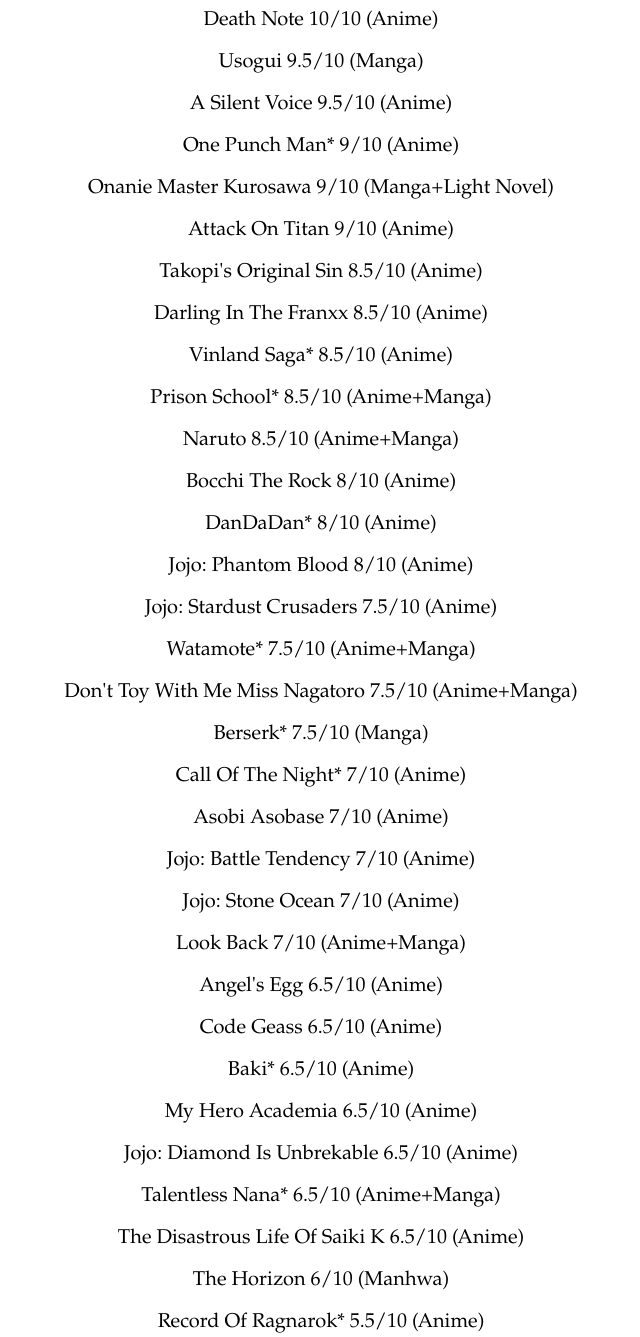
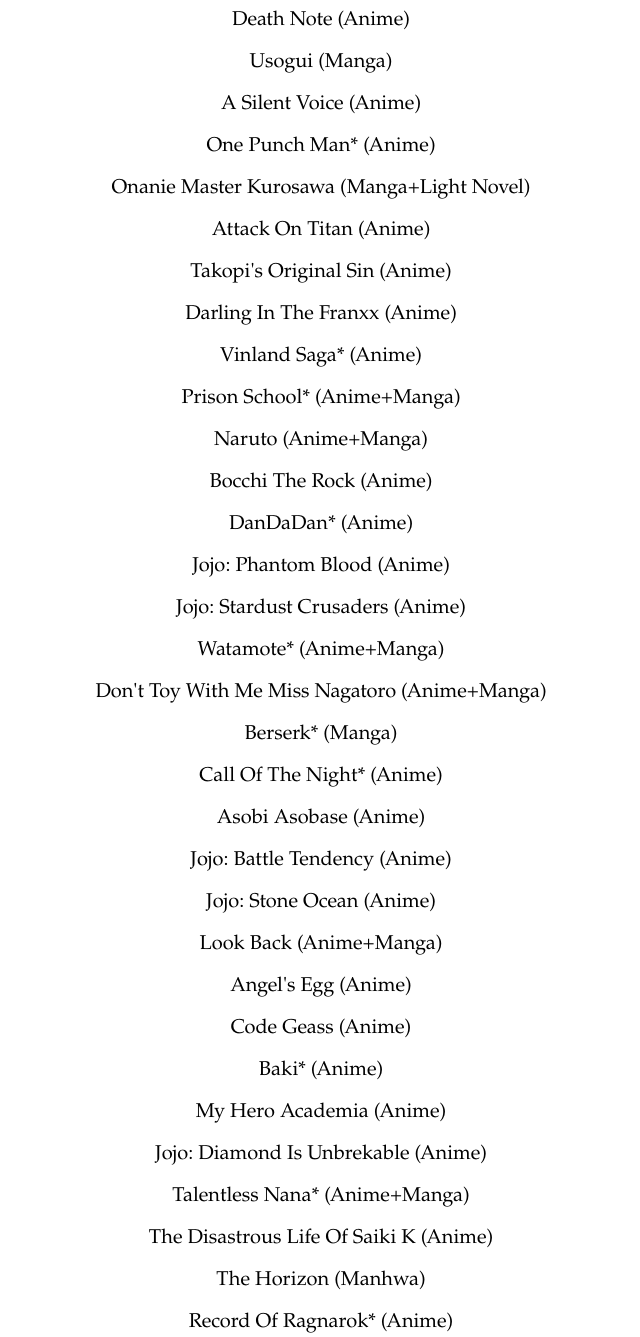
Before and after one commit to Ratingsweb/Rating, a plain HTML site: page index.html in a window 1280 px wide. Shown: the part 120-1457 px from the top of the page, without its empty margins (319-959 px from the left). Drawn offline with Linux system fonts and the light colour scheme.

Commit message:
Update index.html

```diff
--- a/index.html
+++ b/index.html
@@ -20,38 +20,38 @@ body {
 <body>
   <div class="font-style">RATINGS</div>
   <br/>
-  <div class="rating-text">Death Note 10/10 (Anime)</div><br/>
-  <div class="rating-text">Usogui 9.5/10 (Manga)</div><br/>
-  <div class="rating-text">A Silent Voice 9.5/10 (Anime)</div><br/>
-  <div class="rating-text">One Punch Man* 9/10 (Anime)</div><br/>
-  <div class="rating-text">Onanie Master Kurosawa 9/10 (Manga+Light Novel)</div><br/>
-  <div class="rating-text">Attack On Titan 9/10 (Anime)</div><br/>
-  <div class="rating-text">Takopi's Original Sin 8.5/10 (Anime)</div><br/>
-  <div class="rating-text">Darling In The Franxx 8.5/10 (Anime)</div><br/>
-  <div class="rating-text">Vinland Saga* 8.5/10 (Anime)</div><br/>
-  <div class="rating-text">Prison School* 8.5/10 (Anime+Manga)</div><br/>
-  <div class="rating-text">Naruto 8.5/10 (Anime+Manga)</div><br/>
-  <div class="rating-text">Bocchi The Rock 8/10 (Anime)</div><br/>
-  <div class="rating-text">DanDaDan* 8/10 (Anime)</div><br/>
-  <div class="rating-text">Jojo: Phantom Blood 8/10 (Anime)</div><br/>
-  <div class="rating-text">Jojo: Stardust Crusaders 7.5/10 (Anime)</div><br/>
-  <div class="rating-text">Watamote* 7.5/10 (Anime+Manga)</div><br/>
-  <div class="rating-text">Don't Toy With Me Miss Nagatoro 7.5/10 (Anime+Manga)</div><br/>
-  <div class="rating-text">Berserk* 7.5/10 (Manga)</div><br/>
-  <div class="rating-text">Call Of The Night* 7/10 (Anime)</div><br/>
-  <div class="rating-text">Asobi Asobase 7/10 (Anime)</div><br/>
-  <div class="rating-text">Jojo: Battle Tendency 7/10 (Anime)</div><br/>
-  <div class="rating-text">Jojo: Stone Ocean 7/10 (Anime)</div><br/>
-  <div class="rating-text">Look Back 7/10 (Anime+Manga)</div><br/>
-  <div class="rating-text">Angel's Egg 6.5/10 (Anime)</div><br/>
-  <div class="rating-text">Code Geass 6.5/10 (Anime)</div><br/>
-  <div class="rating-text">Baki* 6.5/10 (Anime)</div><br/>
-  <div class="rating-text">My Hero Academia 6.5/10 (Anime)</div><br/>
-  <div class="rating-text">Jojo: Diamond Is Unbrekable 6.5/10 (Anime)</div><br/>
-  <div class="rating-text">Talentless Nana* 6.5/10 (Anime+Manga)</div><br/>
-  <div class="rating-text">The Disastrous Life Of Saiki K 6.5/10 (Anime)</div><br/>
-  <div class="rating-text">The Horizon 6/10 (Manhwa)</div><br/>
-  <div class="rating-text">Record Of Ragnarok* 5.5/10 (Anime)</div><br/>
+  <div class="rating-text">Death Note (Anime)</div><br/>
+  <div class="rating-text">Usogui (Manga)</div><br/>
+  <div class="rating-text">A Silent Voice (Anime)</div><br/>
+  <div class="rating-text">One Punch Man* (Anime)</div><br/>
+  <div class="rating-text">Onanie Master Kurosawa (Manga+Light Novel)</div><br/>
+  <div class="rating-text">Attack On Titan (Anime)</div><br/>
+  <div class="rating-text">Takopi's Original Sin (Anime)</div><br/>
+  <div class="rating-text">Darling In The Franxx (Anime)</div><br/>
+  <div class="rating-text">Vinland Saga* (Anime)</div><br/>
+  <div class="rating-text">Prison School* (Anime+Manga)</div><br/>
+  <div class="rating-text">Naruto (Anime+Manga)</div><br/>
+  <div class="rating-text">Bocchi The Rock (Anime)</div><br/>
+  <div class="rating-text">DanDaDan* (Anime)</div><br/>
+  <div class="rating-text">Jojo: Phantom Blood (Anime)</div><br/>
+  <div class="rating-text">Jojo: Stardust Crusaders (Anime)</div><br/>
+  <div class="rating-text">Watamote* (Anime+Manga)</div><br/>
+  <div class="rating-text">Don't Toy With Me Miss Nagatoro (Anime+Manga)</div><br/>
+  <div class="rating-text">Berserk* (Manga)</div><br/>
+  <div class="rating-text">Call Of The Night* (Anime)</div><br/>
+  <div class="rating-text">Asobi Asobase (Anime)</div><br/>
+  <div class="rating-text">Jojo: Battle Tendency (Anime)</div><br/>
+  <div class="rating-text">Jojo: Stone Ocean (Anime)</div><br/>
+  <div class="rating-text">Look Back (Anime+Manga)</div><br/>
+  <div class="rating-text">Angel's Egg (Anime)</div><br/>
+  <div class="rating-text">Code Geass (Anime)</div><br/>
+  <div class="rating-text">Baki* (Anime)</div><br/>
+  <div class="rating-text">My Hero Academia (Anime)</div><br/>
+  <div class="rating-text">Jojo: Diamond Is Unbrekable (Anime)</div><br/>
+  <div class="rating-text">Talentless Nana* (Anime+Manga)</div><br/>
+  <div class="rating-text">The Disastrous Life Of Saiki K (Anime)</div><br/>
+  <div class="rating-text">The Horizon (Manhwa)</div><br/>
+  <div class="rating-text">Record Of Ragnarok* (Anime)</div><br/>
 
 </body>
 </html>
```
